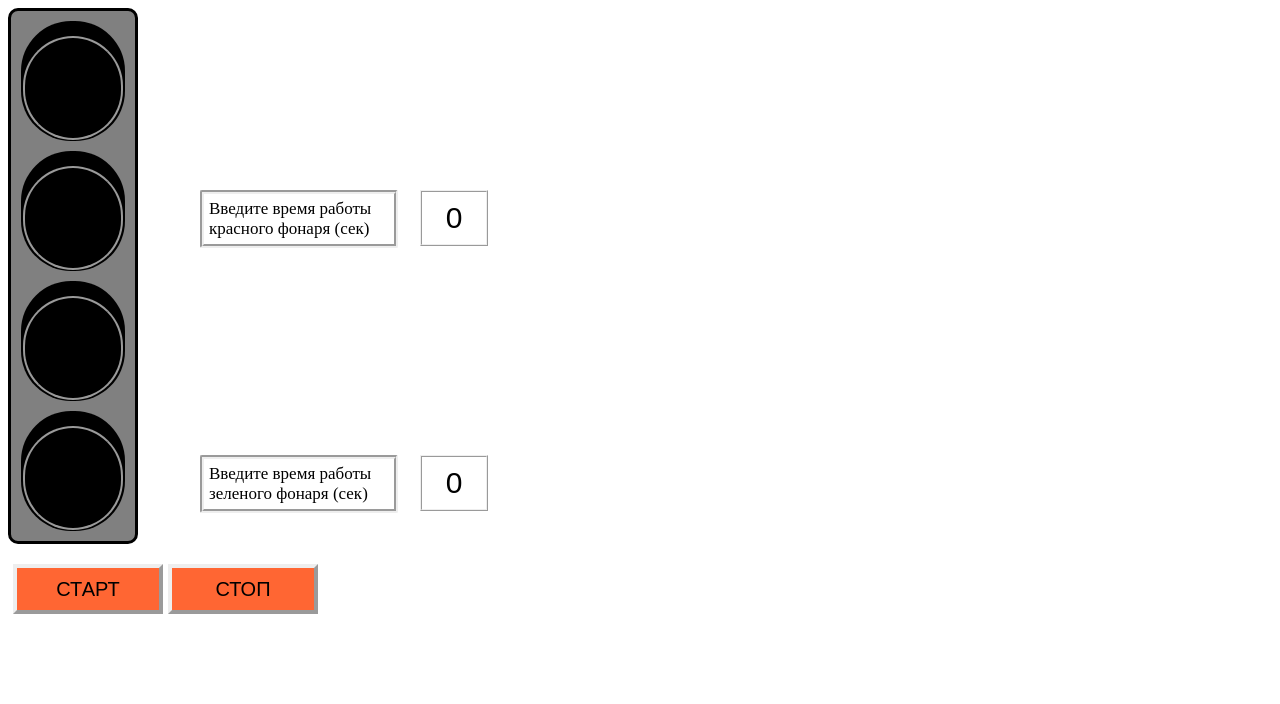
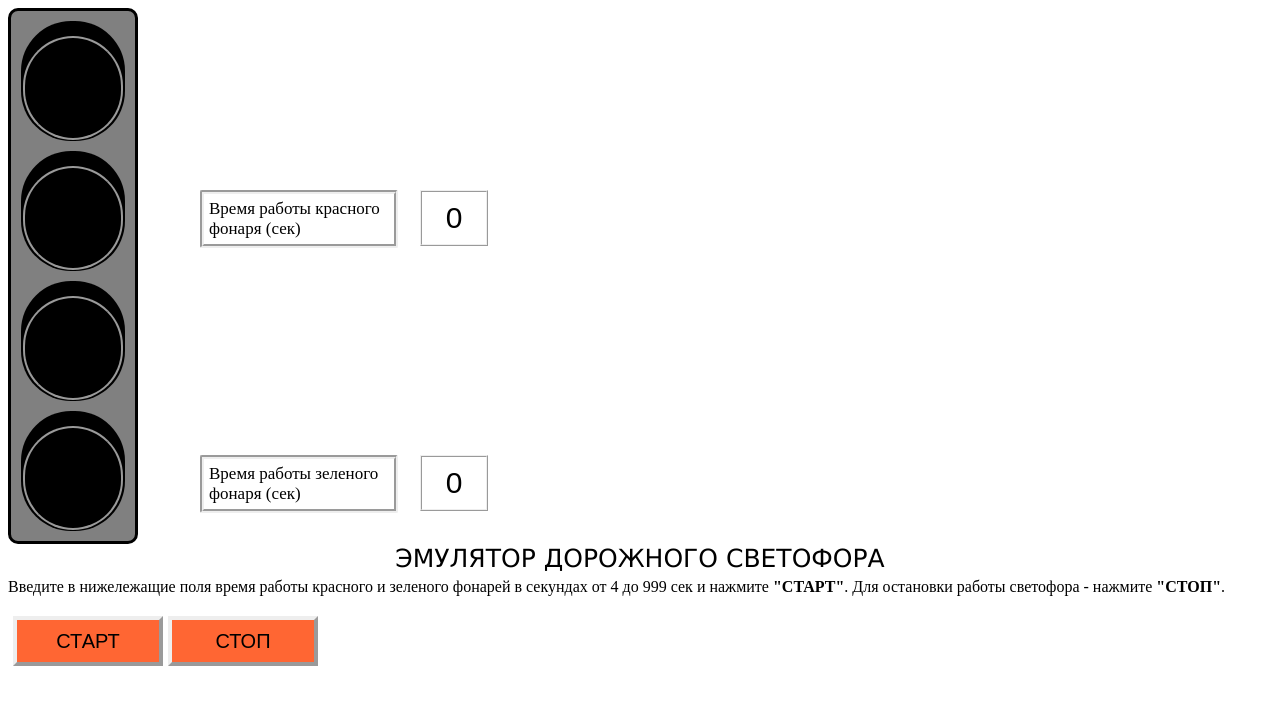
Before and after one commit to ptushkanchik/Traffic-Light, a plain HTML site: page index.html in a window 1280 px wide. Drawn offline with Linux system fonts and the light colour scheme.

Commit message:
header has been included to file

```diff
--- a/index.html
+++ b/index.html
@@ -22,8 +22,9 @@
 		<div class="lamp" id="green" ></div>
 	</div>
 </div>
-<div class = "check" id="set_time_red">Введите время работы красного фонаря (сек) </div>
-<div class = "check" id="set_time_green">Введите время работы зеленого фонаря (сек)</div>
+<div id="chapter"><p style="text-align:center; font-size:25px; font-family:Verdana; margin-top:0px; margin-bottom:5px">ЭМУЛЯТОР ДОРОЖНОГО СВЕТОФОРА</p>Введите в нижележащие поля время работы красного и зеленого фонарей в секундах от 4 до 999 сек и нажмите <b>"СТАРТ"</b>. Для остановки работы светофора - нажмите <b>"СТОП"</b>.</div>
+<div class = "check" id="set_time_red">Время работы красного фонаря (сек) </div>
+<div class = "check" id="set_time_green">Время работы зеленого фонаря (сек)</div>
 <form>
 	<input class="set_time" id="input_red" type="text" value = "0" onfocus="this.value =''" onblur = "if(this.value=='')this.value='0';">
 </form>
```
